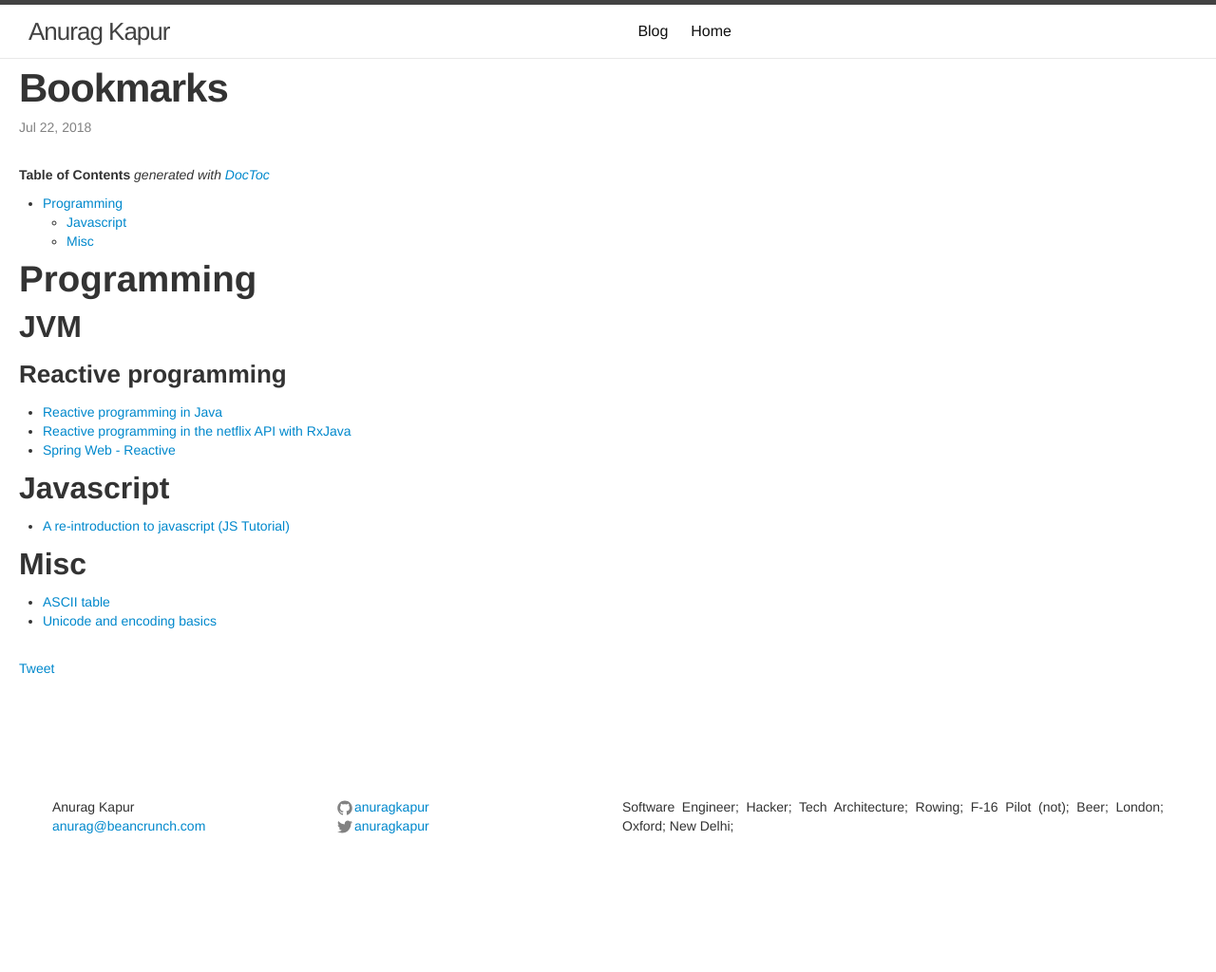
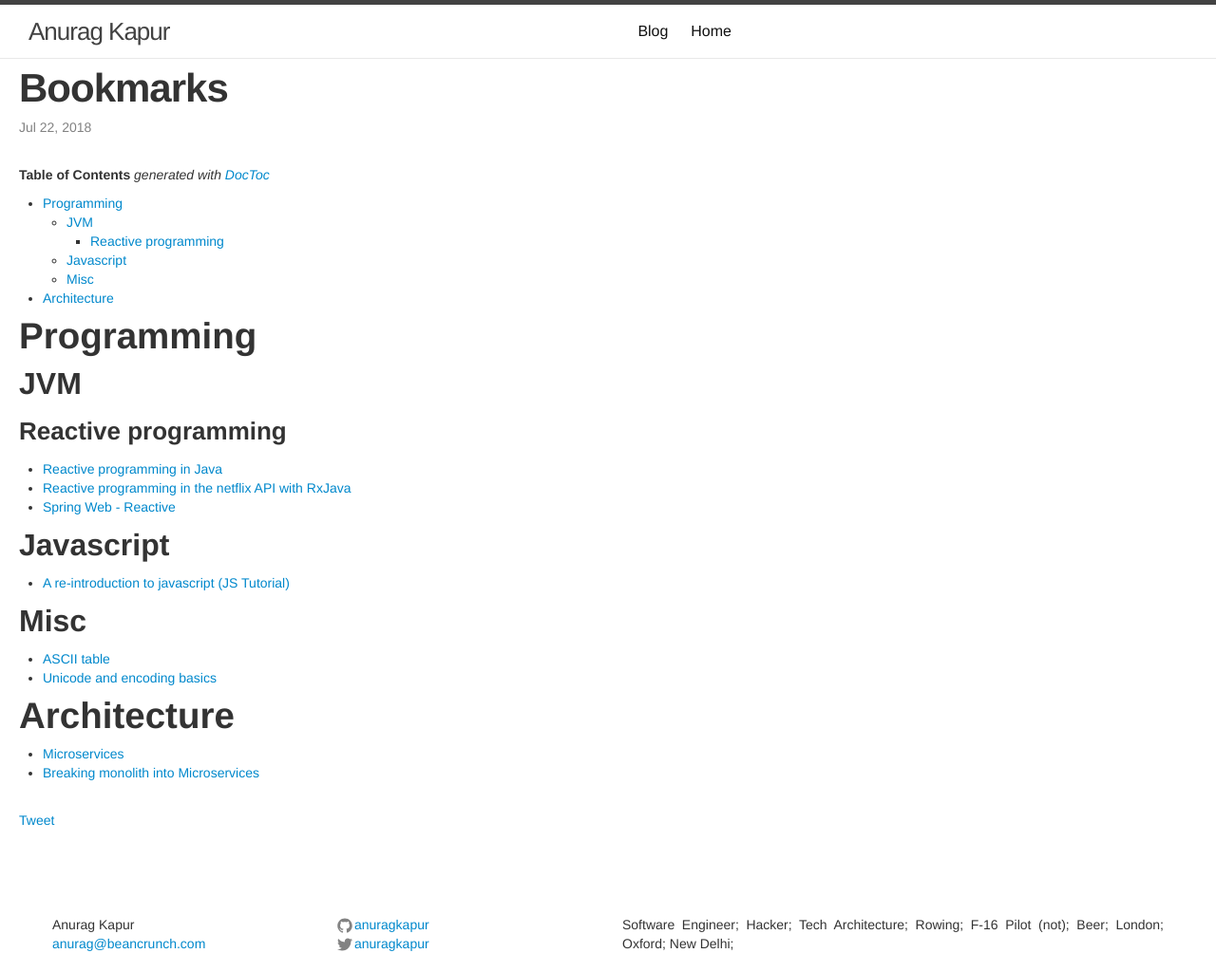
Before and after one commit to anuragkapur/anuragkapur.github.io, a Jekyll site: the page built from blog/engineering/_posts/2018-07-22-bookmarks.md, in a window 1280 px wide. Shown: the whole page at 95% size. Built offline with Jekyll 4.4.1, drawn with Linux system fonts in a browser that asks for light colours; comment, search, counter and statistics services are not loaded; before the commit the page ends 900 px from its top, so only the background shows below that.

Commit message:
Add microservice related bookmarks

```diff
--- a/blog/engineering/_posts/2018-07-22-bookmarks.md
+++ b/blog/engineering/_posts/2018-07-22-bookmarks.md
@@ -12,8 +12,11 @@ permalink: /blog/bookmarks
 **Table of Contents**  *generated with [DocToc](https://github.com/thlorenz/doctoc)*
 
 - [Programming](#programming)
+  - [JVM](#jvm)
+    - [Reactive programming](#reactive-programming)
   - [Javascript](#javascript)
   - [Misc](#misc)
+- [Architecture](#architecture)
 
 <!-- END doctoc generated TOC please keep comment here to allow auto update -->
 
@@ -31,3 +34,7 @@ permalink: /blog/bookmarks
 ## Misc
 * [ASCII table](https://www.asciitable.com/)
 * [Unicode and encoding basics](https://www.joelonsoftware.com/2003/10/08/the-absolute-minimum-every-software-developer-absolutely-positively-must-know-about-unicode-and-character-sets-no-excuses/)
+
+# Architecture
+* [Microservices](https://martinfowler.com/articles/microservices.html)
+* [Breaking monolith into Microservices](https://martinfowler.com/articles/break-monolith-into-microservices.html)
```
